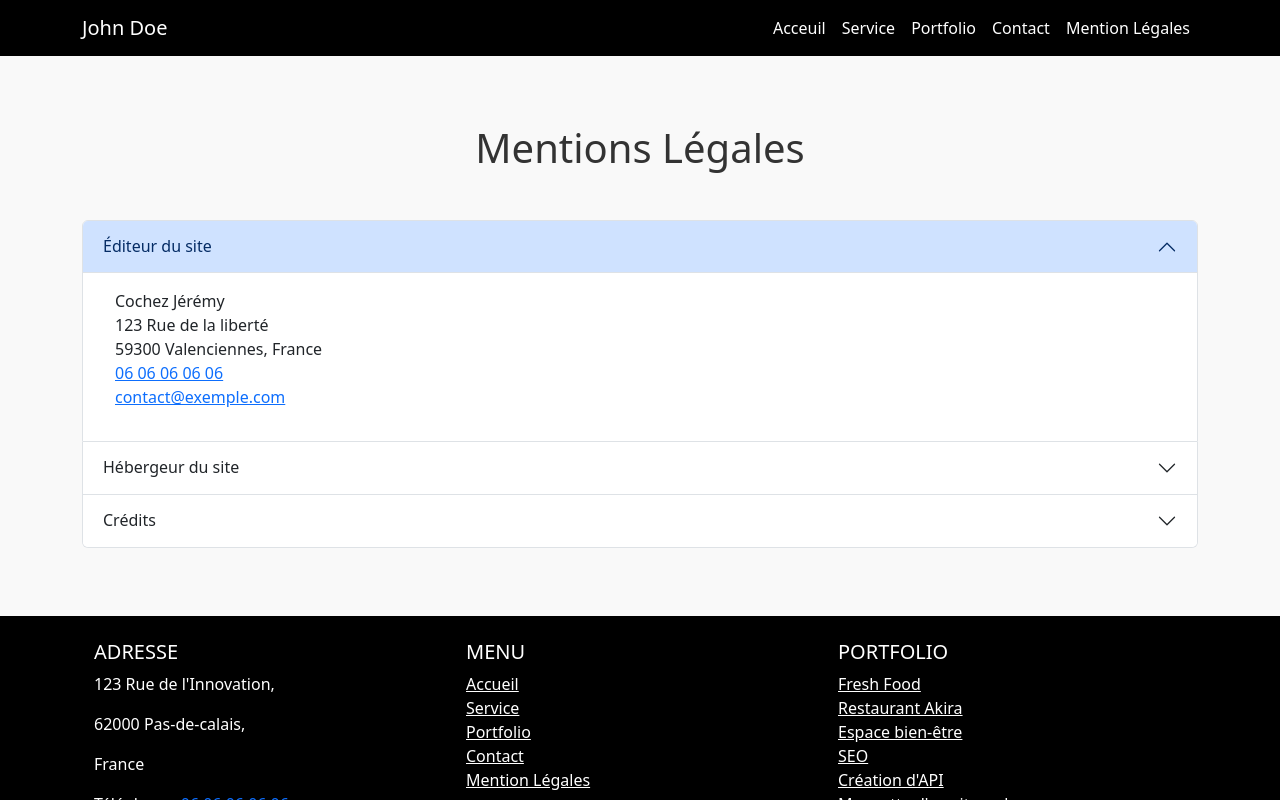
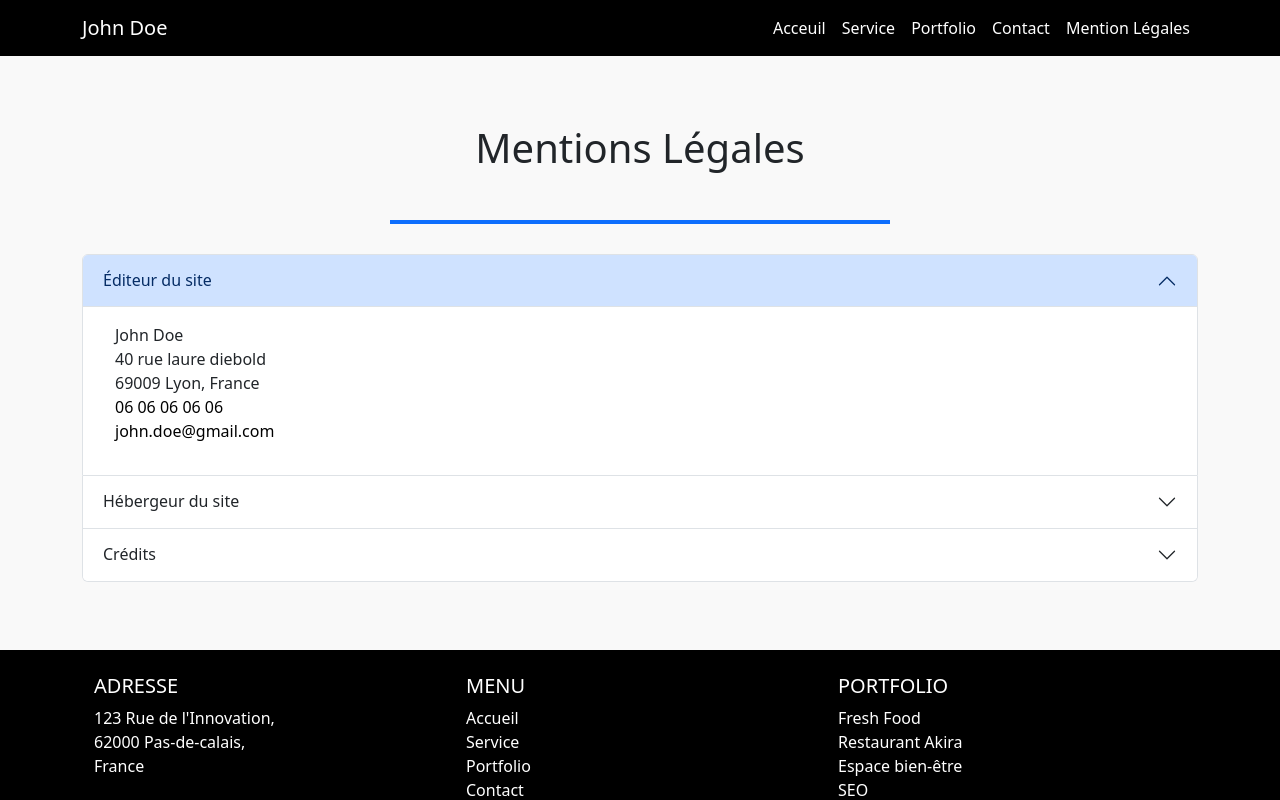
Before and after one commit to Jeremy-c62/projet-react, a React (Create React App) app: page /Mention in a window 1280 px wide. Shown: the top 800 px of the page. Built offline with nearby package versions, Linux system fonts and the light colour scheme.

Commit message:
ajoute de la barre de séparation bleu

```diff
--- a/src/asset/styles/Acceuil.css
+++ b/src/asset/styles/Acceuil.css
@@ -22,20 +22,6 @@
     margin-top: 10px;
   }
 
-  .hero-button {
-    margin-top: 20px;
-    padding: 10px 20px;
-    background-color: #FF4136;
-    color: white;
-    border: none;
-    font-size: 18px;
-    cursor: pointer;
-    transition: background-color 0.3s ease;
-  }
-
-  .hero-button:hover {
-    background-color: #FF5733;
-  }
 
   /* Section A propos et compétences */
   .about-section {
@@ -70,9 +56,7 @@
     flex: 1;
     margin-left: 20px;
   }
-  .competence{
+  .Competence{
+    /* modifier police d'écriture*/
     margin: 0;
   }
-  .skill-bar {
-    margin-bottom: 20px;
-  }
--- a/src/asset/styles/Contact.css
+++ b/src/asset/styles/Contact.css
@@ -5,3 +5,39 @@
 .btn {
     margin-left: 250px;
 }
+a {
+    text-decoration: none;
+    color: black;
+    padding: 0px;
+}
+
+a:hover {
+    text-decoration: underline; /* Ajoutez cette ligne si vous souhaitez souligner les liens au survol */
+    color: blue;
+}
+
+.info{
+    margin-bottom: 0px;
+}
+
+.mb-3{
+    margin-bottom: 0px;
+}
+.form-label{
+    margin-bottom: 0px;
+}
+
+p{
+    margin-bottom: 0px;
+}
+
+#message{
+    height: 200px;
+}
+
+.blue-separator {
+    width: 200px;
+    height: 4px; /* épaisseur de la barre */
+    background-color: var(--bs-primary); /* Utilise la couleur bleue primaire de Bootstrap */
+    margin: 0 auto 30px; /* Centré avec un margin-bottom de 10px */
+  }
--- a/src/asset/styles/Mention.css
+++ b/src/asset/styles/Mention.css
@@ -3,7 +3,20 @@
     padding: 20px 0;
   }
 
-  .mentions-legales-page h1 {
-    font-size: 2.5rem;
-    color: #333;
-  }
+
+.mentions-legales-page h1 {
+  margin-bottom: 10px;
+}
+
+
+.blue-separator {
+  width: 500px;
+  height: 4px;
+  background-color: var(--bs-primary);
+  margin: 0 auto 30px;
+}
+
+address:hover{
+  text-decoration: underline;
+  color: blue;
+}
--- a/src/pages/Acceuil.js
+++ b/src/pages/Acceuil.js
@@ -88,7 +88,7 @@ function HomePage() {
                         </div>
 
                         <div className="progress-wrapper mb-3">
-                            <p >REACT 50%</p>
+                            <p className='Competence'>REACT 50%</p>
                             <div className="progress">
                                 <div className="progress-bar bg-info" role="progressbar" style={{ width: '50%' }}>
                                     50%
--- a/src/pages/Mention.js
+++ b/src/pages/Mention.js
@@ -2,18 +2,17 @@ import React from 'react';
 import { Container, Accordion } from 'react-bootstrap';
 import { Row, Col } from 'react-bootstrap';
 import '../asset/styles/Mention.css';
-
 
 function MentionsLegales() {
     return (
         <div className="mentions-legales-page">
             <Container className="mt-5 mb-5">
                 <h1 className="text-center mb-5">Mentions Légales</h1>
+                {/* Barre de séparation bleu */}
+                <div className="blue-separator"></div>
 
                 {/* Accordéon des sections */}
                 <Accordion defaultActiveKey="0">
-
-                    {/* Section Editeur du site */}
                     <Accordion.Item eventKey="0">
                         <Accordion.Header>Éditeur du site</Accordion.Header>
                         <Accordion.Body>
@@ -21,32 +20,31 @@ function MentionsLegales() {
                                 <Row>
                                     <Col md={6}>
                                         <address>
-                                            Cochez Jérémy<br />
-                                            123 Rue de la liberté<br />
-                                            59300 Valenciennes, France<br />
+                                            John Doe<br />
+                                            40 rue laure diebold<br />
+                                            69009 Lyon, France<br />
                                             <a href="tel:+33606060606">06 06 06 06 06</a><br />
-                                            <a href="mailto:contact@exemple.com">contact@exemple.com</a>
+                                            <a href="mailto:john.doe@gmail.com">john.doe@gmail.com</a>
                                         </address>
                                     </Col>
                                 </Row>
                             </Container>
-
                         </Accordion.Body>
                     </Accordion.Item>
 
-                    {/* Section Hébergeur */}
                     <Accordion.Item eventKey="1">
                         <Accordion.Header>Hébergeur du site</Accordion.Header>
                         <Accordion.Body>
-                            <p>Hebergeur a définir</p>
+                            <h3>almaysdata </h3>
+                            <p>91 Rue du faubourg saint-Honoré, 75008 Paris</p>
+                            <a href="https://www.alwaysdata.com/fr/" target='_blank' rel="noopener noreferrer"> www.alwaysdata.com</a>
                         </Accordion.Body>
                     </Accordion.Item>
 
-                    {/* Section Crédits */}
                     <Accordion.Item eventKey="2">
                         <Accordion.Header>Crédits</Accordion.Header>
                         <Accordion.Body>
-                            <p>Ce site a été réalisé par Jérémy Cochez, étudiant au
+                            <p>Ce site a été réalisé par John Doe, étudiant au
                                 <a href="https://www.centre-europeen-formation.fr" target="_blank" rel="noopener noreferrer">Centre Européen de Formation</a>.
                             </p>
                             <p>Les images utilisées sur ce site proviennent de sources libres de droits et on était obtenues sur le site
--- a/src/pages/Portfolio.js
+++ b/src/pages/Portfolio.js
@@ -6,12 +6,13 @@ import espaceBienEtreImage from "../asset/images/portfolio/espace-bien-etre.jpg"
 import seo from "../asset/images/portfolio/seo.jpg";
 import creationApi from "../asset/images/portfolio/coder.jpg";
 import Maquette from "../asset/images/portfolio/screens.jpg";
+import '../asset/styles/Portfolio.css';
 
 const Task = ({ imageSrc, title, description, link, tech }) => {
     return (
         <div className="card h-100 d-flex flex-column">
             <img src={imageSrc} className="card-img-top img-fluid" alt={title} />
-            <div className="card-body d-flex flex-column text-center"> {/* Texte centré */}
+            <div className="card-body d-flex flex-column text-center">
                 <h5 className="card-title">{title}</h5>
                 <p className="card-text">{description}</p>
                 <div className="mt-auto d-flex justify-content-center">
@@ -23,16 +24,23 @@ const Task = ({ imageSrc, title, description, link, tech }) => {
             <div className="card-footer text-center">
                 <p className="text-muted">{tech}</p>
             </div>
-        </div >
+        </div>
     );
 };
 
 const Portfolio = () => {
     return (
         <div className="container my-5">
+            {/* Titre principal et sous-titre */}
+            <div className="text-center mb-4">
+                <h1>Portfolio</h1>
+                <h2>Voici quelqu’une de mes réalisations</h2>
+                {/* Barre de séparation avec une classe CSS */}
+                <div className="blue-separator"></div>
+            </div>
+
             {/* Grille des cartes */}
             <div className="row row-cols-1 row-cols-md-3 g-4">
-                {/* Première ligne des cartes */}
                 <div className="col">
                     <Task
                         imageSrc={freshFoodImage}
@@ -62,7 +70,6 @@ const Portfolio = () => {
                 </div>
             </div>
 
-            {/* Deuxième ligne des cartes */}
             <div className="row row-cols-1 row-cols-md-3 g-4 mt-4">
                 <div className="col">
                     <Task
--- a/src/pages/Service.js
+++ b/src/pages/Service.js
@@ -20,6 +20,7 @@ const Services = () => {
                 <h1>Mon offre de services</h1>
                 <p>Voici les prestations sur lesquelles je peux intervenir</p>
             </div>
+            <div className="blue-separator"></div>
 
 
             {/* Section avec les cartes de services */}
```
Also changed, not shown: src/asset/styles/Navbar.css (deleted, +0 -3 lines), src/pages/Contact.js (+2 -6 lines).
